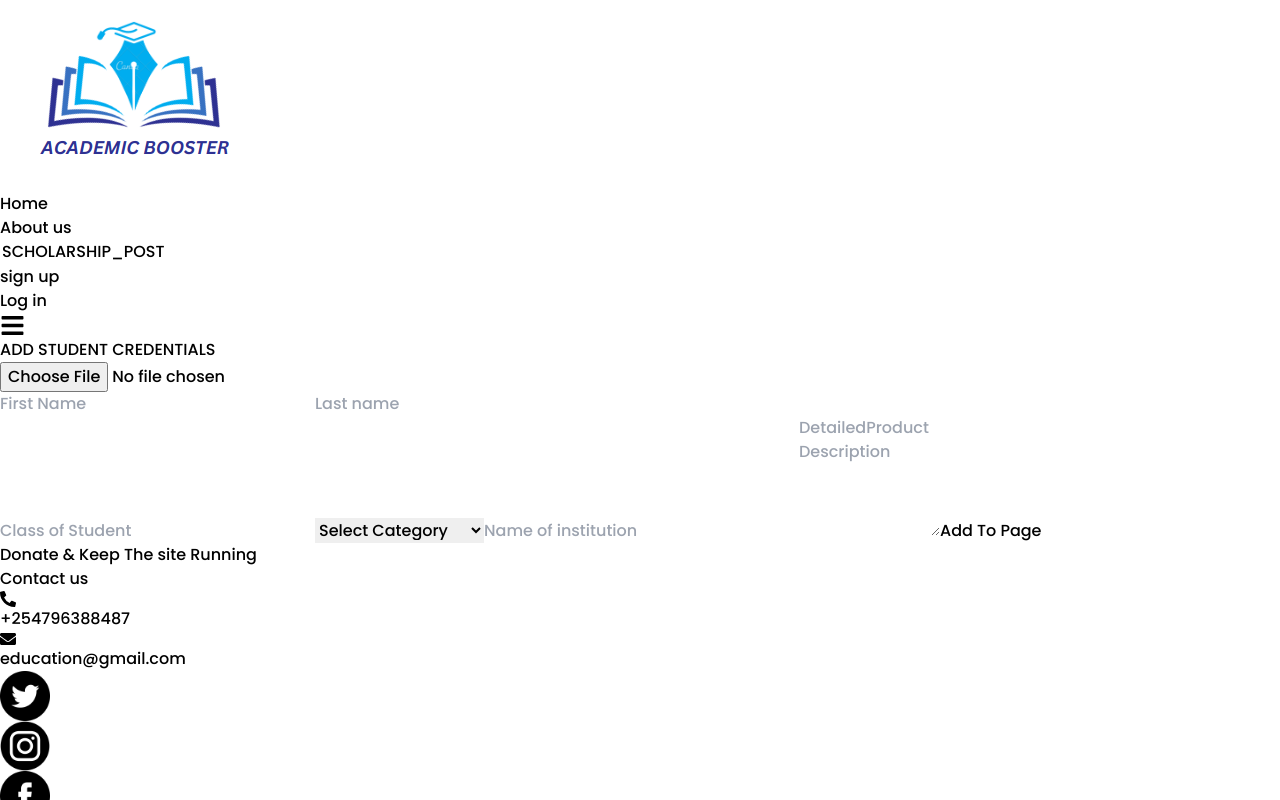
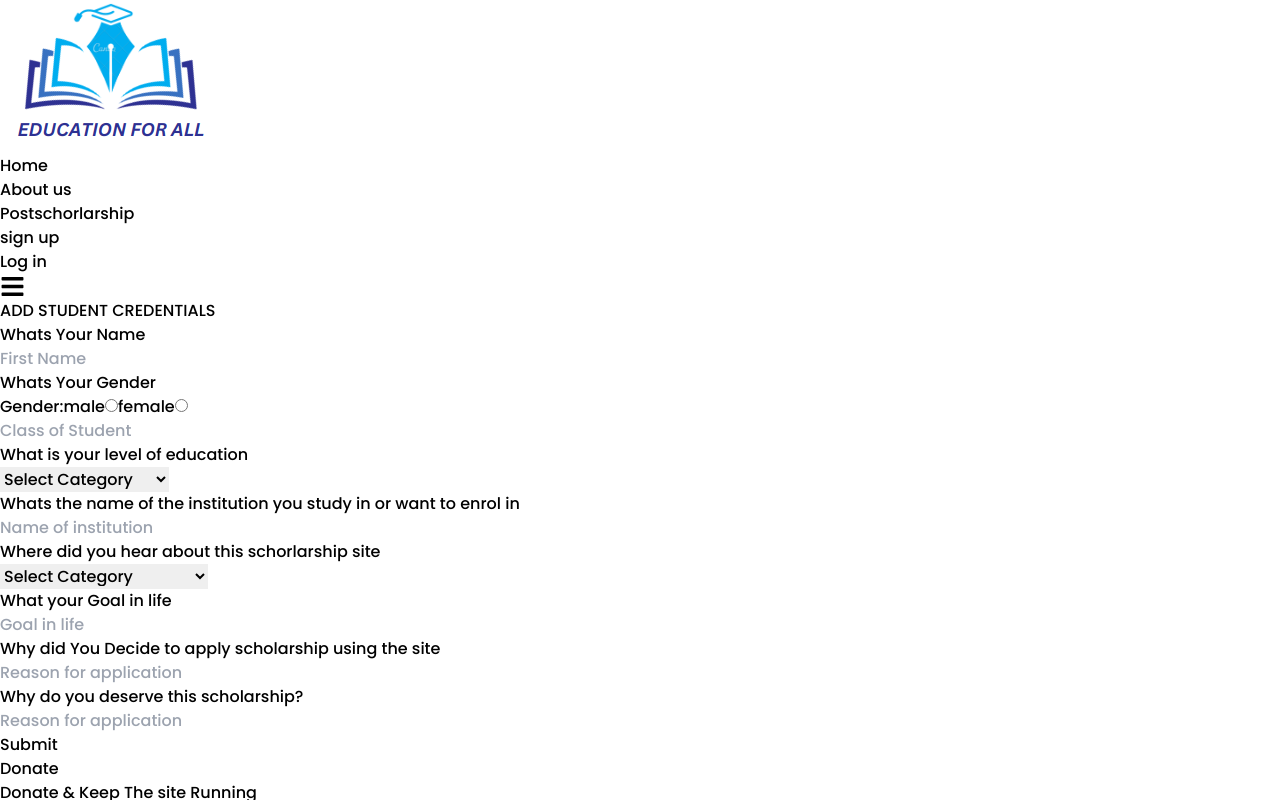
Before and after one commit to JoyceMideva/Academic-booster, a React (Vite) app: page /add in a window 1280 px wide. Shown: the top 800 px of the page. Built offline with nearby package versions, Linux system fonts and the light colour scheme; a web font is replaced by a local one.

Commit message:
worked on the partnership

```diff
--- a/src/components/AddPost.jsx
+++ b/src/components/AddPost.jsx
@@ -39,7 +39,7 @@ function AddPost() {
       }
 
     return(
-        <div className="    h-[100vh]   bg-cover bg-no-repeat bg-[linear-gradient(rgba(0,0,0,.5),rgba(0,0,0,.5)),url('assets/images/hero5.jpg')]">
+        <div className="    h-[fit-content]   bg-cover bg-no-repeat bg-[linear-gradient(rgba(0,0,0,.5),rgba(0,0,0,.5)),url('assets/images/hero4.jpg')]">
             <h2 className="font-bold text-[#34BAED] text-3xl text-center">ADD Sponsor CREDENTIALS</h2>
             <div className=" h-[fit-content] text-center  mx-auto flex flex-col w-[70%] items-center " >
 
--- a/src/components/AddStudent.jsx
+++ b/src/components/AddStudent.jsx
@@ -1,11 +1,10 @@
 import { useState } from "react";
-import {BsFillCheckSquareFill} from "react-icons/bs"
+import { BsFillCheckSquareFill } from "react-icons/bs";
 
 function AddStudent() {
-
   const [formField, setFormField] = useState({});
   const [formErrors, setFormErrors] = useState({});
-    const [success, setSuccess] = useState(false)
+  const [success, setSuccess] = useState(false);
 
   const handleChange = (e) => {
     setFormField({ ...formField, [e.target.name]: e.target.value });
@@ -21,49 +20,81 @@ function AddStudent() {
       (addErrors.firstName = "Please enter your first Name");
     (formField.lastName === undefined || formField.lastName === "") &&
       (addErrors.lastName = "Please enter your last Name");
-        (formField.classOfStudent === undefined || formField.classOfStudent === "") &&
+    (formField.classOfStudent === undefined ||
+      formField.classOfStudent === "") &&
       (addErrors.classOfStudent = "Please enter your class");
     (formField.select === undefined || formField.select === "") &&
       (addErrors.select = "Please enter your enter your selected category");
     (formField.nameOfInstitution === undefined ||
       formField.nameOfInstitution === "") &&
-          (addErrors.nameOfInstitution =
-            "Please enter your institutions name");
+      (addErrors.nameOfInstitution = "Please enter your institutions name");
     (formField.DetailedPersonDescription === undefined ||
       formField.DetailedPersonDescription === "") &&
       (addErrors.DetailedPersonDescription =
         "Please enter your Detailed Person Description");
 
     setFormErrors(addErrors);
-        setSuccess(true)
+    setSuccess(true);
     console.log(addErrors);
   }
 
-    return(
-        <div className="    h-[100vh]   bg-cover bg-no-repeat bg-[linear-gradient(rgba(0,0,0,.5),rgba(0,0,0,.5)),url('assets/images/hero5.jpg')]">
-            <h2 className="font-bold text-[#34BAED] text-3xl text-center">ADD STUDENT CREDENTIALS</h2>
-            <div className=" h-[fit-content] text-center  mx-auto flex flex-col w-[70%] items-center " >
-
-            {formErrors.uploadStudentImage && (
+  return (
+    <div className="    h-[fit-content]  bg-[#3871C1]  ">
+      <h2 className="font-bold text-[#fff] text-3xl text-center">
+        ADD STUDENT CREDENTIALS
+      </h2>
+      <div className=" h-[fit-content] text-center  mx-auto flex flex-col w-[70%] items-center ">
+        {/* {formErrors.uploadStudentImage && (
           <p className="text-red-500">{formErrors.uploadStudentImage}</p>
         )}
-                <input onChange={(e) => handleChange(e)} type="file" name="uploadStudentImage"  className="outline-none my-5 py-4 px-2 border-2 border-gray-400 rounded-md w-[50%]" placeholder="Student profile" />
-<div className="gap-7">
+                <input onChange={(e) => handleChange(e)} type="file" name="uploadStudentImage"  className="outline-none my-5 py-4 px-2 border-2 border-gray-400 rounded-md w-[50%]" placeholder="Student profile" /> */}
+
         {formErrors.firstName && (
           <p className="text-red-500">{formErrors.firstName}</p>
         )}
-                <input onChange={(e) => handleChange(e)} type="text" name="firstName"   className="outline-none my-5 py-4 px-2 border-2 border-gray-400 rounded-md w-[50%]" placeholder="First Name" />
-                {formErrors.lastName && (
+        <p>Whats Your Name</p>
+        <input
+          onChange={(e) => handleChange(e)}
+          type="text"
+          name="firstName"
+          className="outline-none my-5 py-4 px-2 border-2 border-gray-400 rounded-md w-[50%]"
+          placeholder="First Name"
+        />
+        {/* {formErrors.lastName && (
           <p className="text-red-500">{formErrors.lastName}</p>
         )}
-                <input onChange={(e) => handleChange(e)} type="text"  name="lastName"  className="outline-none my-5 py-4 px-2 border-2 border-gray-400 rounded-md w-[50%]" placeholder="Last name" />
+                <input onChange={(e) => handleChange(e)} type="text"  name="lastName"  className="outline-none my-5 py-4 px-2 border-2 border-gray-400 rounded-md w-[50%]" placeholder="Last name" /> */}
+        <p>Whats Your Gender</p>
+        <div>
+          <label>Gender:male</label>
+          <input type="radio" name="gender" />
+          <label>female</label>
+          <input name="gender" type="radio" />
         </div>
         {formErrors.classOfStudent && (
           <p className="text-red-500">{formErrors.classOfStudent}</p>
         )}
-                <input onChange={(e) => handleChange(e)} type="text" name="classOfStudent"  className="outline-none my-5 py-4 px-2 border-2 border-gray-400 rounded-md w-[50%]" placeholder="Class of Student" />
-                <select onChange={(e) => handleChange(e)}  className="outline-none my-5 py-4 px-2 border-2 border-gray-400 rounded-md w-[50%]" name="select" id="">
-                   <option value="disabled">Select Category</option>
+
+        <input
+          onChange={(e) => handleChange(e)}
+          type="text"
+          name="classOfStudent"
+          className="outline-none my-5 py-4 px-2 border-2 border-gray-400 rounded-md w-[50%]"
+          placeholder="Class of Student"
+        />
+        {formErrors.select && (
+          <p className="text-red-500">{formErrors.select}</p>
+        )}
+        <p>What is your level of education</p>
+        <select
+          onChange={(e) => handleChange(e)}
+          className="outline-none my-5 py-4 px-2 border-2 border-gray-400 rounded-md w-[50%]"
+          name="select"
+          id=""
+        >
+          <option value="disabled" selected>
+            Select Category
+          </option>
           <option value="primarySchool">Primary School</option>
           <option value="highSchool">High School</option>
           <option value="universityCollege">University/College</option>
@@ -71,30 +102,71 @@ function AddStudent() {
         {formErrors.nameOfInstitution && (
           <p className="text-red-500">{formErrors.nameOfInstitution}</p>
         )}
-                <input onChange={(e) => handleChange(e)} type="text" className="outline-none my-5 py-4 px-2 border-2 border-grey-400 rounded-md w-[50%]" name="nameOfInstitution" placeholder="Name of institution" />
-                {formErrors.DetailedPersonDescription && (
-          <p className="text-red-500">
-            {formErrors.DetailedPersonDescription}
+        <p>
+          Whats the name of the institution you study in or want to enrol in{" "}
         </p>
-        )}
-        <textarea
+        <input
           onChange={(e) => handleChange(e)}
-          placeholder="DetailedProductDescription"
-          name="DetailedProductDescription"
+          type="text"
+          className="outline-none my-5 py-4 px-2 border-2 border-grey-400 rounded-md w-[50%]"
+          name="nameOfInstitution"
+          placeholder="Name of institution"
+        />
+        <p>Where did you hear about this schorlarship site</p>
+        <select
+          onChange={(e) => handleChange(e)}
+          className="outline-none my-5 py-4 px-2 border-2 border-gray-400 rounded-md w-[50%]"
+          name="select"
           id=""
-          cols="9"
-          rows="5"
-          className=" my-5 py-4 px-2 border-2 border-grey-400 rounded-md w-[50%]"
         >
-        </textarea>
+          <option value="disabled" selected>
+            Select Category
+          </option>
+          <option value="primarySchool">Friend</option>
+          <option value="highSchool">Newspaper</option>
+          <option value="universityCollege">social media platforms</option>
+          <option value="universityCollege">social media platforms</option>
+          <option value="universityCollege">social media platforms</option>
+        </select>
+        <p>What your Goal in life</p>
+        <input
+          onChange={(e) => handleChange(e)}
+          type="text"
+          name="classOfStudent"
+          className="outline-none my-5 py-4 px-2 border-2 border-gray-400 rounded-md w-[50%]"
+          placeholder="Goal in life"
+        />
+        <p>Why did You Decide to apply scholarship using the site</p>
+        <input
+          onChange={(e) => handleChange(e)}
+          type="text"
+          name="classOfStudent"
+          className="outline-none my-5 py-4 px-2 border-2 border-gray-400 rounded-md w-[50%]"
+          placeholder="Reason for application"
+        />
+        <p>
+Why do you deserve this scholarship?</p>
+<input
+          onChange={(e) => handleChange(e)}
+          type="text"
+          name="classOfStudent"
+          className="outline-none my-5 py-4 px-2 border-2 border-gray-400 rounded-md w-[50%]"
+          placeholder="Reason for application"
+        />
+        <p></p>
         {success && (
           <p className="flex items-center gap-1 mb-5 font-semibold text-green-500">
             <BsFillCheckSquareFill /> Form has been submitted successfully
           </p>
         )}
-<button  onClick={(e) => handleAdd(e)}className=" sm:px-6  py-4 px-12  bg-[#3871C1] rounded-full font-bold text-[#fff] text-lg w-[30%]">Add To Page</button>
+        <button
+          onClick={(e) => handleAdd(e)}
+          className=" sm:px-6  py-4 px-12 bg-[#fff]   rounded-full font-bold text-[#000] text-lg w-[30%]"
+        >
+          Submit
+        </button>
       </div>
     </div>
-    )
+  );
 }
-export default AddStudent
+export default AddStudent;
--- a/src/components/Footer.jsx
+++ b/src/components/Footer.jsx
@@ -6,9 +6,12 @@ import { FaEnvelope,FaPhoneAlt } from "react-icons/fa";
 function Footer() {
   return (
     <div className="  text-lg bg-slate-300 ">
+      <div className="flex flex-col ">
+      <button className=" sm:px-6 border-2 py-4 px-12  bg-[#3871C1] rounded-full font-bold text-[#fff] text-xl w-[15%] mx-auto capitalize">Donate</button>
       <h1 className="font-bold text-2xl text-[#34BAED] text-center">
         Donate & Keep The site Running
       </h1>
+      </div>
       <h4 className="text-center">Contact us</h4>
       <div className="flex items-center justify-center gap-3 flex-col ">
         <div className="flex gap-3 items-center justify-center">
--- a/src/components/Hero.jsx
+++ b/src/components/Hero.jsx
@@ -1,7 +1,7 @@
 function Hero() {
     return(
         <div className="">
-        <div className="flex items-center flex-col  justify-center h-[80vh]  bg-cover bg-center bg-no-repeat bg-[url('assets/images/hero.jpg')]">
+        <div className="flex items-center flex-col  justify-center h-[80vh]  bg-cover bg-center bg-no-repeat bg-[linear-gradient(rgba(0,0,0,.5),rgba(0,0,0,.5)),url('assets/images/hero.jpg')]">
 <h1 className="text-[#34BAED] py-3 font-bold text-5xl ">SCHOLARSHIP PROGRAMS</h1>
 <button className=" sm:px-6 border-2 py-4 px-12  bg-[#3871C1] rounded-full font-bold text-[#fff] text-xl w-[15%] capitalize">View More</button>
         </div>
--- a/src/components/Nav.jsx
+++ b/src/components/Nav.jsx
@@ -1,30 +1,45 @@
 import { Link } from "react-router-dom";
-import {FaBars} from "react-icons/fa"
-import logo from "../assets/images/logo.png";
+import { FaBars } from "react-icons/fa";
+import logo1 from "../assets/images/logo1.png";
 function Nav() {
   return (
-    <div  className="container mx-auto  flex justify-between items-center capitalize">
+    <div className="container mx-auto  flex justify-between items-center capitalize">
       <div className="">
-        <ul className=" flex justify-between gap-10 items-center cursor-pointer  text-lg py-4">
-     <Link to="/">   <li><img className="w-40" src={logo} /></li></Link>
-
-      <Link to="/">   <li className="hidden md:block">Home</li></Link>
-
-         <Link to="/aboutus"><li className="hidden md:block">About us</li></Link>
-
-      <Link to="/post">      <option value="">SCHOLARSHIP_POST</option></Link>
-      {/* <Link to="/add">  <option value="">ADD-STUDENT</option></Link> */}
+        <ul className=" flex justify-between gap-10 items-center cursor-pointer relative  text-lg py-4">
+          <Link to="/">
+            {" "}
+            <li>
+              <img className="w-40" src={logo1} />
+            </li>
+          </Link>
+          <Link to="/">
+            {" "}
+            <li className="hidden md:block">Home</li>
+          </Link>
+          <Link to="/aboutus">
+            <li className="hidden md:block">About us</li>
+          </Link>
+          <Link to="/post">
+            <li className="absolute top-0 left-1" value="">
+              Postschorlarship
+            </li>
+          </Link>
         </ul>
       </div>
       <div>
         <ul className="flex justify-between cursor-pointer gap-10 items-center  text-lg py-4">
-       <Link to="/signup"> <li>sign up</li></Link>
+          <Link to="/signup">
+            {" "}
+            <li>sign up</li>
+          </Link>
 
-       <Link to="/login"><li>
-            <button className="border-2  border-black  py-2 px-6  rounded-full">
-              Log in
-            </button>
-          </li></Link>
+          <Link to="/login">
+            <li>
+              <button className="border-2  border-black  py-2 px-6  rounded-full">
+                Log in
+              </button>
+            </li>
+          </Link>
 
           <li className="block md:hidden ">
             <FaBars size={25} />
--- a/src/components/Partnership.jsx
+++ b/src/components/Partnership.jsx
@@ -1,7 +1,7 @@
 import safaricom from "../assets/images/safaricom.png"
 import uncf from "../assets/images/uncf.jpeg"
 import  equity from "../assets/images/equity.png"
-
+import  unicaf from "../assets/images/unicaf.png"
 function Partnership() {
   return (
     <div className=" container mx-auto my-20">
@@ -16,7 +16,7 @@ function Partnership() {
 <img src={safaricom} width={400}  alt="" srcset="" />
 <img src={uncf} width={400} alt="" srcset="" />
 <img src={equity} width={400} alt="" srcset="" />
-{/* <img src={} alt="" srcset="" /> */}
+<img src={unicaf} alt="" srcset="" />
 
       </div>
     </div>
--- a/src/pages/Login.jsx
+++ b/src/pages/Login.jsx
@@ -7,7 +7,6 @@ function Login() {
     <div>
         <Nav/>
       <Details />
-      <Footer/>
     </div>
   );
 }
--- a/src/pages/Signup.jsx
+++ b/src/pages/Signup.jsx
@@ -7,7 +7,7 @@ function Signup() {
     <div>
       <Nav />
       <Sign/>
-      <Footer/>
+
     </div>
   );
 }
```
Also changed, not shown: src/assets/images/logo1.png (added), src/assets/images/unicaf.png (added). Lines whose indentation alone changed are shown as unchanged.
